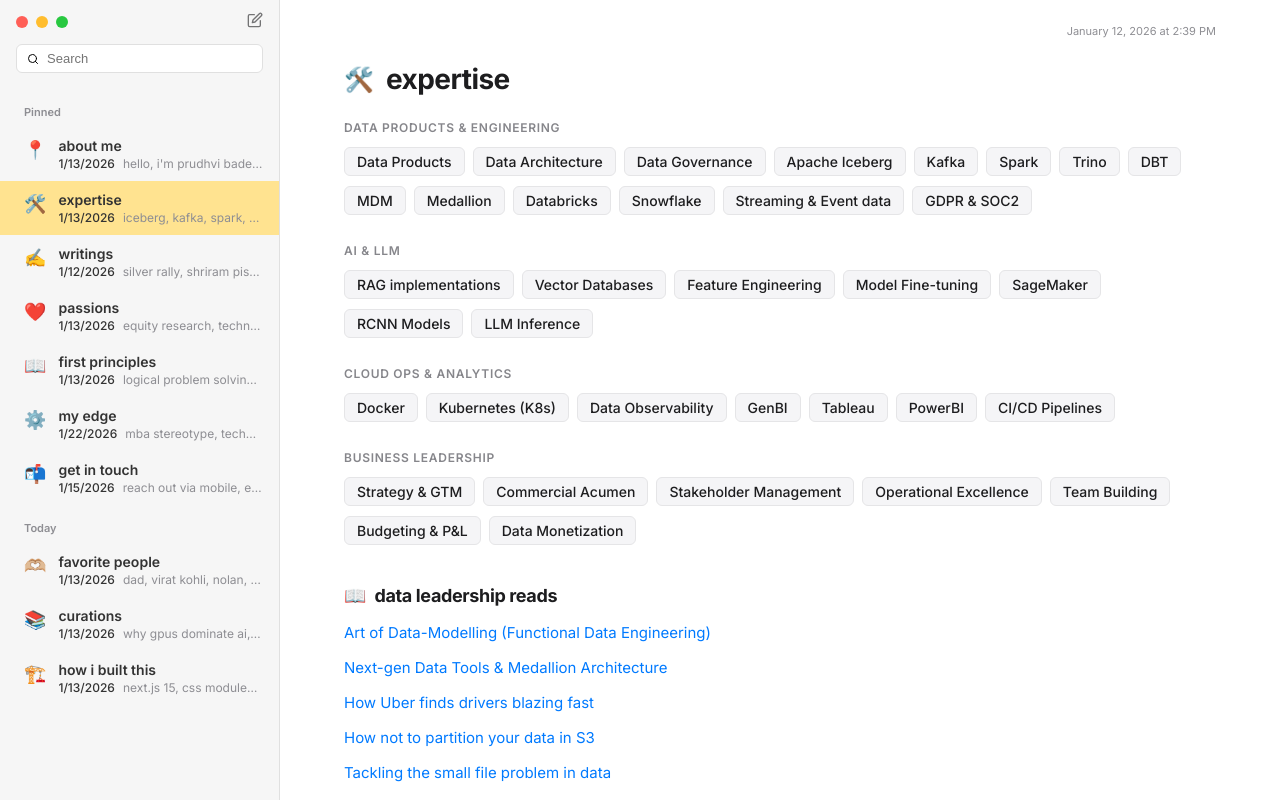
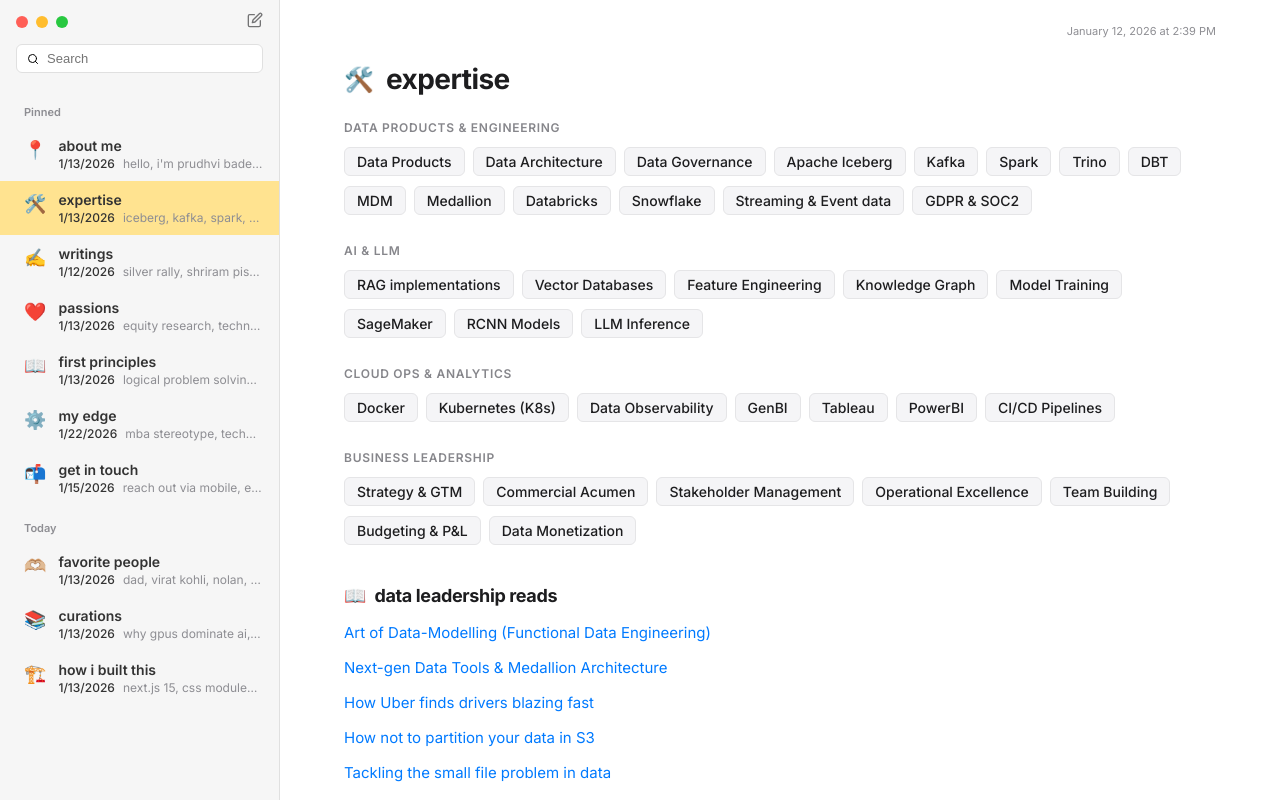
Before and after one commit to PrudhviBade/myprofile, a Next.js app: page /expertise in a window 1280 px wide. Built offline with nearby package versions, Linux system fonts and the light colour scheme.

Commit message:
added Knowledge Graph implementation

```diff
--- a/src/app/expertise/page.tsx
+++ b/src/app/expertise/page.tsx
@@ -8,7 +8,7 @@
         },
         {
             domain: "AI & LLM",
-            techs: ["RAG implementations", "Vector Databases", "Feature Engineering", "Model Fine-tuning", "SageMaker", "RCNN Models", "LLM Inference"]
+            techs: ["RAG implementations", "Vector Databases", "Feature Engineering", "Knowledge Graph", "Model Training", "SageMaker", "RCNN Models", "LLM Inference"]
         },
         {
             domain: "Cloud Ops & Analytics",
```
